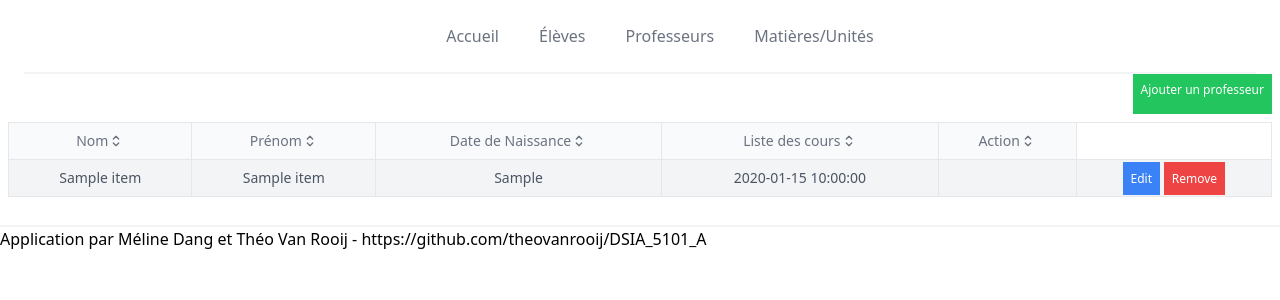
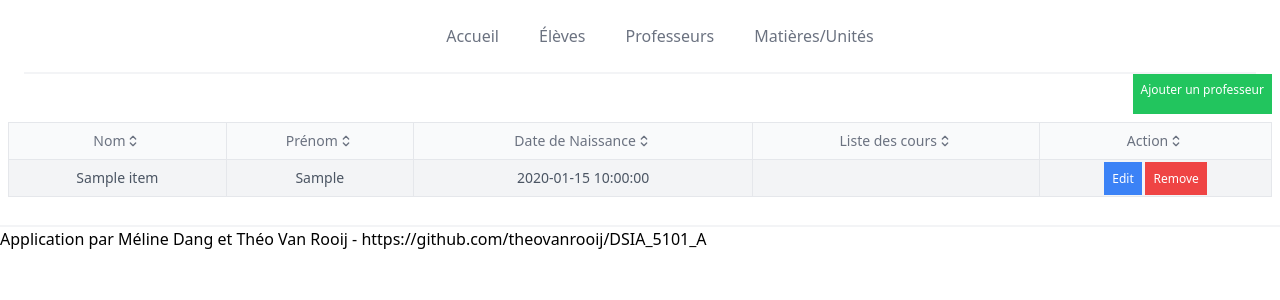
Before and after one commit to theovanrooij/DSIA_5101_A, a Flask app: page /teachers in a window 1280 px wide. Shown: the top 300 px of the page. Run offline with Flask 2, Linux system fonts and the light colour scheme; a database or web service that is not in the repository returns one stand-in record (values such as "Sample title"); data that the repository does not hold is empty; some libraries are stand-ins or nearby versions.

Commit message:
colums repair teachers

```diff
--- a/front/app/templates/teachers.html
+++ b/front/app/templates/teachers.html
@@ -65,7 +65,6 @@
 
             <tr class="bg-gray-100 text-center border-b text-sm text-gray-600">
                 <td class="p-2 border-r"><a href="/teacher/{{teacher['id']}}">{{teacher["family_name"]}}</a></td>
-                <td class="p-2 border-r">{{teacher["family_name"]}}</td>
                 <td class="p-2 border-r">{{teacher["first_name"]}}</td>
                 <td class="p-2 border-r">{{teacher["birth_date"]}}</td>
                 <td class="p-2 border-r"></td>
```
